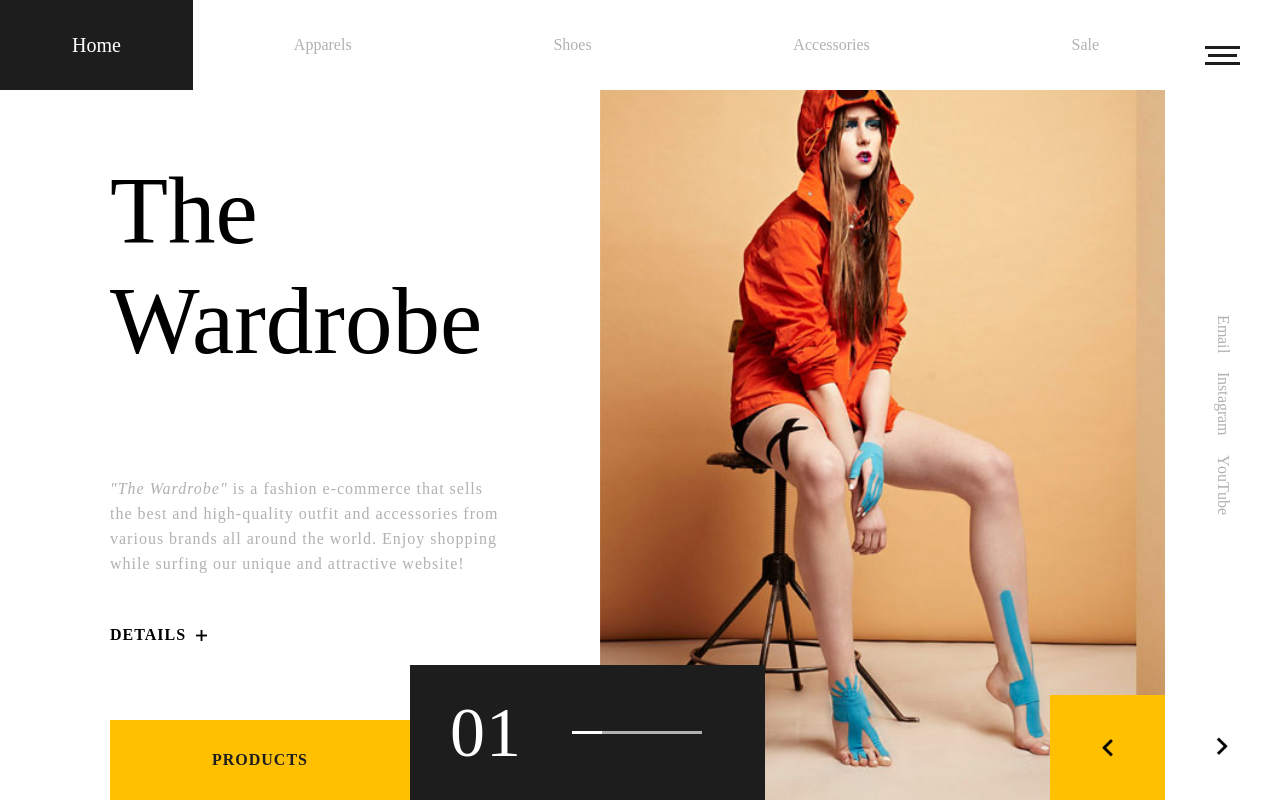
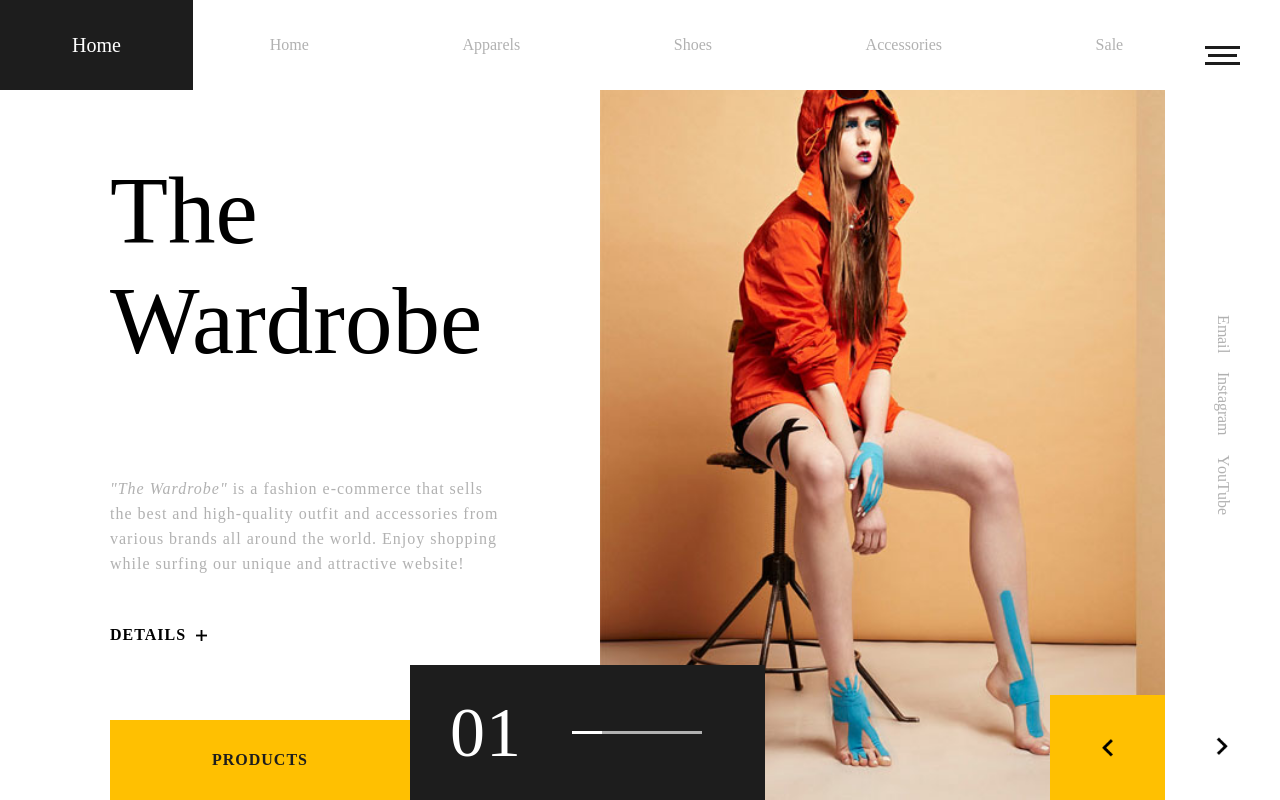
Before and after one commit to angginiea/FinalCSIP, a plain HTML site: page Home.html in a window 1280 px wide. Shown: the top 800 px of the page. Drawn offline with nearby package versions, Linux system fonts and the light colour scheme.

Commit message:
Update Home.html

```diff
--- a/Home.html
+++ b/Home.html
@@ -18,6 +18,13 @@
 		</div>
 
 		<nav>
+			<a href="Home.html" id="home-link" target="_blank">
+				<div class="letter">H</div>
+				<div class="letter">o</div>
+				<div class="letter">m</div>
+				<div class="le	tter">e</div>
+			</a>
+
 			<a href="Apparel.html" id="apparel-link" target="_blank">
 				<div class="letter">A</div>
 				<div class="letter">p</div>
```
